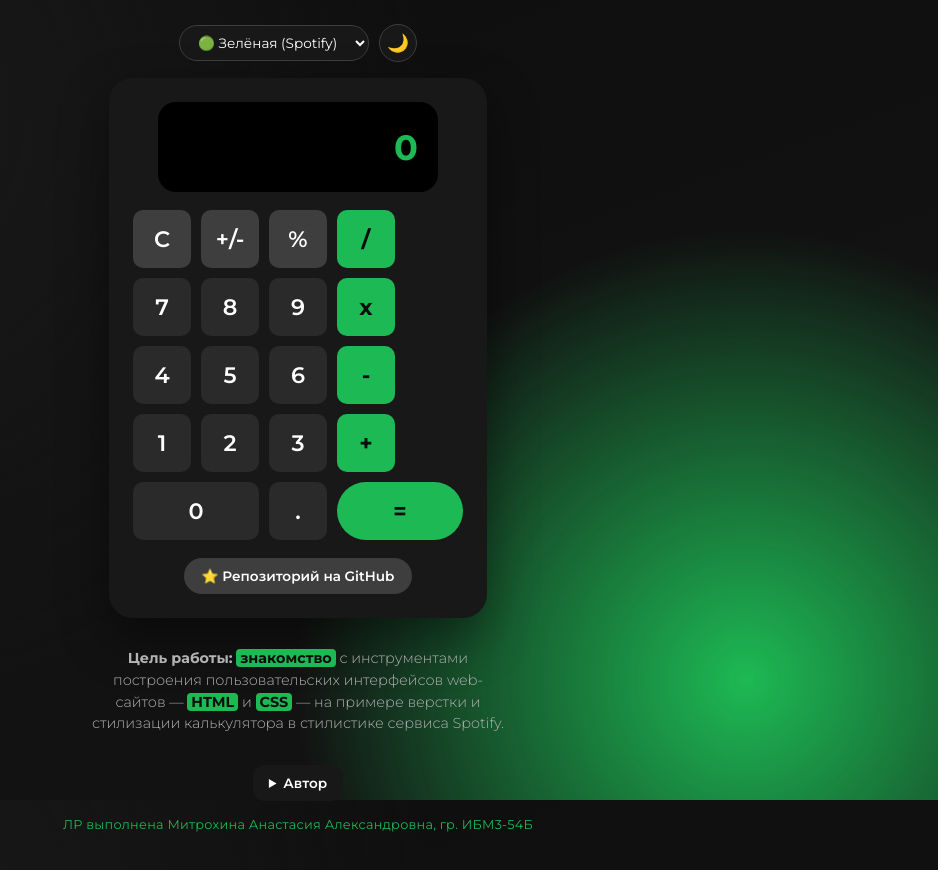
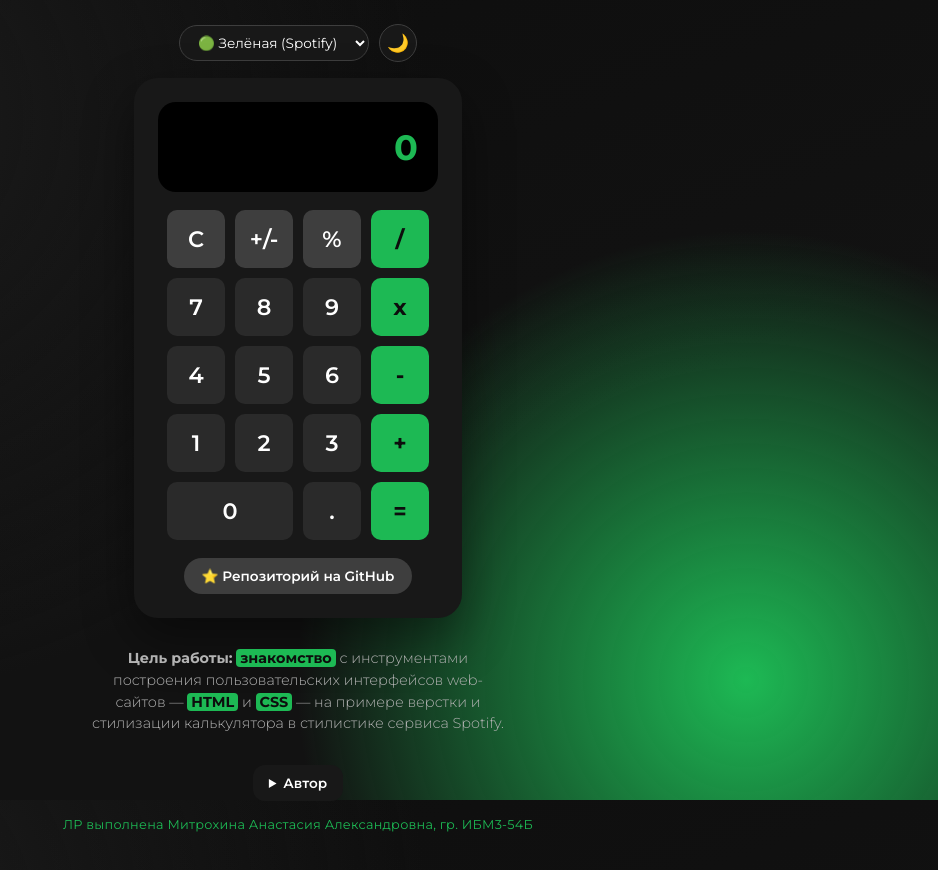
Before and after one commit to mitrohinaa610satira/-3-54-, a plain HTML site: page lr1/calculator.html in a window 1280 px wide. Shown: the whole page, without its empty margins (342-1280 px from the left). Drawn offline with Linux system fonts and the light colour scheme.

Commit message:
Исправлен дизайн калькулятора

```diff
--- a/lr1/calculator.html
+++ b/lr1/calculator.html
@@ -33,41 +33,29 @@
 
       <!-- блок с кнопками калькулятора -->
       <div class="buttons">
-
-        <div class="row">
         <button id="btn_op_clear" class="my-btn secondary">C</button>
         <button id="btn_op_sign" class="my-btn secondary">+/-</button>
         <button id="btn_op_percent" class="my-btn secondary">%</button>
         <button id="btn_op_div" class="my-btn primary">/</button>
-        </div>
 
-        <div class="row">
         <button id="btn_digit_7" class="my-btn">7</button>
         <button id="btn_digit_8" class="my-btn">8</button>
         <button id="btn_digit_9" class="my-btn">9</button>
         <button id="btn_op_mult" class="my-btn primary">x</button>
-        </div>
 
-        <div class="row">
         <button id="btn_digit_4" class="my-btn">4</button>
         <button id="btn_digit_5" class="my-btn">5</button>
         <button id="btn_digit_6" class="my-btn">6</button>
         <button id="btn_op_minus" class="my-btn primary">-</button>
-        </div>
 
-        <div class="row">
         <button id="btn_digit_1" class="my-btn">1</button>
         <button id="btn_digit_2" class="my-btn">2</button>
         <button id="btn_digit_3" class="my-btn">3</button>
         <button id="btn_op_plus" class="my-btn primary">+</button>
-        </div>
 
-        <div class="row">
         <button id="btn_digit_0" class="my-btn zero">0</button>
         <button id="btn_digit_dot" class="my-btn">.</button>
-          <button id="btn_op_equal" class="my-btn primary execute">=</button>
-        </div>
-
+        <button id="btn_op_equal" class="my-btn primary">=</button>
       </div>
 
       <!-- п.16 - кнопка со ссылкой на GitHub -->
--- a/lr1/style.css
+++ b/lr1/style.css
@@ -145,22 +145,22 @@ body {
   text-overflow: ellipsis;
 }
 
+/* Сетка кнопок: все ряды строго одной ширины, кнопки ровно по центру.
+   4 колонки фиксированной ширины — благодаря grid ни один ряд не может
+   стать шире другого, как это было раньше с "0" и "=" на flex. */
 .buttons {
-  display: flex;
-  flex-direction: column;
+  display: grid;
+  grid-template-columns: repeat(4, 58px);
   gap: 10px;
+  justify-content: center;
 }
 
-.row {
-  display: flex;
-  gap: 10px;
-}
-
-/* Базовый стиль кнопки: п.3 - квадратные вместо круглых */
+/* Единый стиль для всех кнопок — один border-radius, один размер шрифта,
+   одна форма. Разным остаётся только цвет фона (primary/secondary). */
 .my-btn {
   width: 58px;
   height: 58px;
-  border-radius: 10px;              /* было 50% (круг) -> теперь прямоугольная */
+  border-radius: 10px;
   border: none;
   background: var(--btn-bg);
   color: var(--text-color);
@@ -172,8 +172,11 @@ body {
   transition: background-color 0.15s ease, transform 0.1s ease;
 }
 
+/* "0" занимает ровно 2 колонки сетки — ширина считается самим grid,
+   поэтому всегда совпадает с шириной остальных кнопок + отступом */
 .my-btn.zero {
-  width: 126px;                     /* 0 растянут на две колонки, как в оригинальных калькуляторах */
+  grid-column: span 2;
+  width: auto;
 }
 
 /* п.8 - другой цвет при наведении */
@@ -195,11 +198,6 @@ body {
   background: var(--accent);
   color: #0d0d0d;
   font-weight: 700;
-}
-
-.my-btn.execute {
-  width: 126px;
-  border-radius: 30px;              /* кнопке "=" оставлена мягкая пилюля для акцента */
 }
 
 /* п.16 - кнопка со ссылкой на GitHub */
```
Also changed, not shown: 1 other file. Lines whose indentation alone changed are shown as unchanged.
